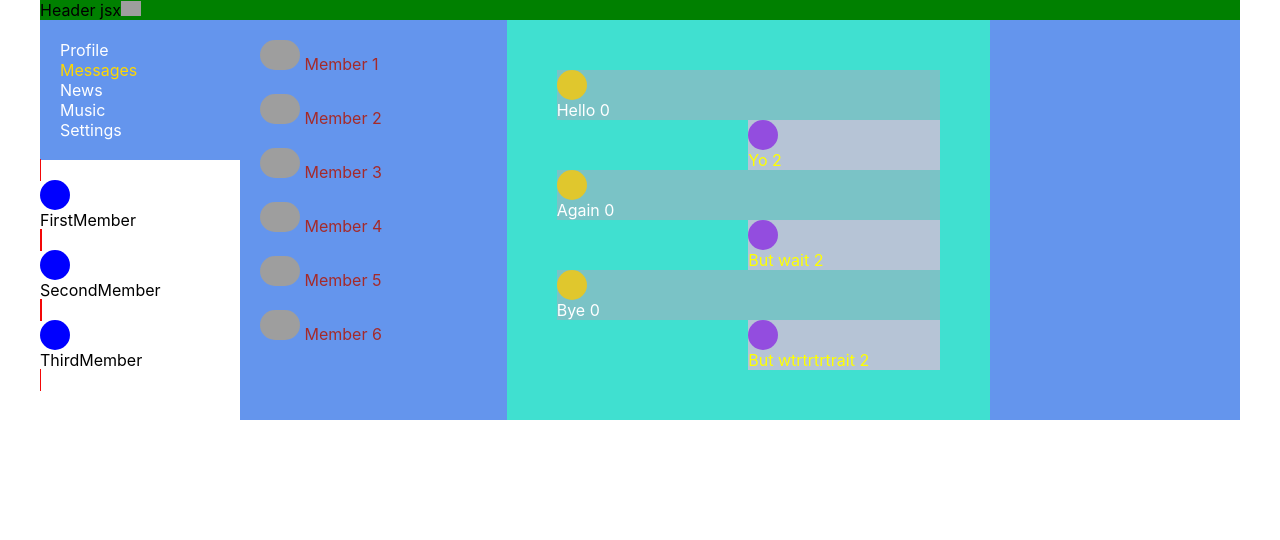
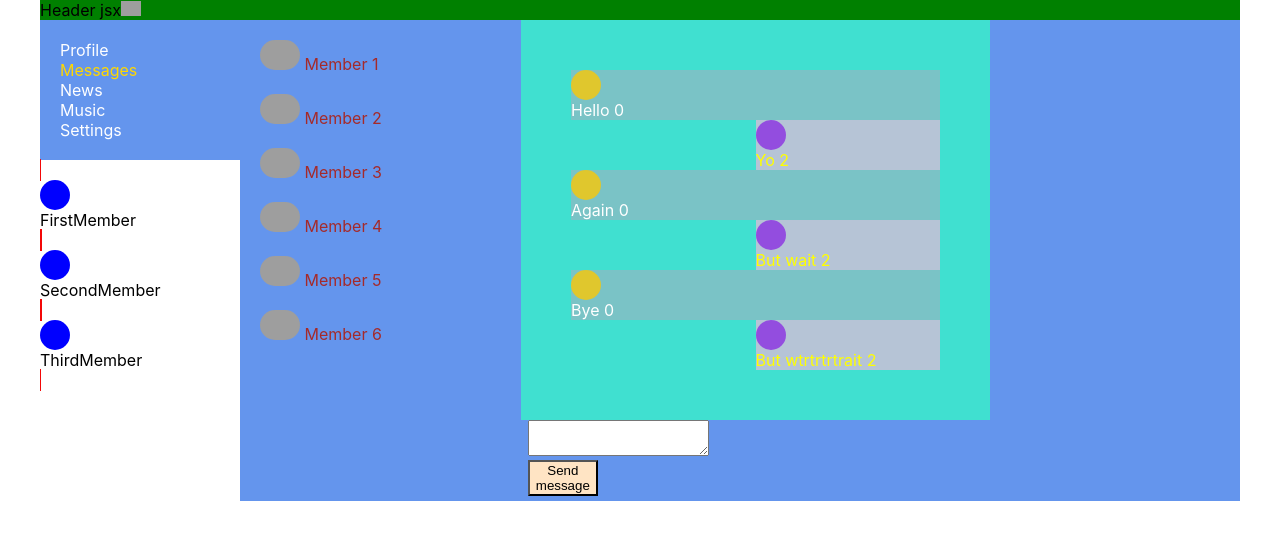
Before and after one commit to Margaret-coder/react-kabzda-1, a React (Create React App) app: page /dialogs in a window 1280 px wide. Shown: the top 540 px of the page. Built offline with nearby package versions, Linux system fonts and the light colour scheme; grey boxes are pictures that could not be loaded.

Commit message:
add message alert interactive

```diff
--- a/src/App.js
+++ b/src/App.js
@@ -12,10 +12,10 @@ const App = (props) => {
     <div className="app-wrapper">
       <Header />
       <Navbar />
-      <Sidebar sidebar={props.sidebar}/>
+      <Sidebar sidebar={props.state.sidebar}/>
       <div className="app-wrapper-content">
-      <Route path="/dialogs" render={() => <Dialogs dialogsPage={props.dialogsPage}/>}/>
-      <Route path="/profile" render={()=><Profile postsPage={props.postsPage} />}/>
+      <Route path="/dialogs" render={() => <Dialogs dialogsPage={props.state.dialogsPage}/>}/>
+      <Route path="/profile" render={()=><Profile postsPage={props.state.postsPage} />}/>
       </div>
     </div>
     </BrowserRouter>
--- a/src/components/Dialogs/Dialogs.jsx
+++ b/src/components/Dialogs/Dialogs.jsx
@@ -2,16 +2,21 @@ import { NavLink } from 'react-router-dom'
 import DialogItem from './DialogItem/DialogItem'
 import s from './Dialogs.module.css'
 import Message from './Message/Message'
+import React from 'react'
 
 const Dialogs = (props) => {
     //debugger
     let dialogsElements = props.dialogsPage.dialogsData.map(dialog =>
-        <DialogItem key={dialog.id} name={dialog.name} userId={dialog.userId} image_src={dialog.image_src} id={dialog.id}/>)
+        <DialogItem key={dialog.id} name={dialog.name} userId={dialog.userId} image_src={dialog.image_src} id={dialog.id} />)
 
     let messageElements = props.dialogsPage.messagesData.map(message =>
-        <Message key = {message.id} message={message.message} userId={message.userId} id={message.id}/>)
-
-    return(
+        <Message key={message.id} message={message.message} userId={message.userId} id={message.id} />)
+    let referenceMessage = React.createRef()
+    const sendMessage = () => {
+        const text = referenceMessage.current.value
+        alert(text)
+    }
+    return (
         <div className={s.dialogs}>
             <div className={s.dialogsItems}>
                 {dialogsElements}<div className="circle"></div>
@@ -19,6 +24,10 @@ const Dialogs = (props) => {
             <div className={s.messages}>
                 {messageElements}
             </div>
+            <div className={s.textarea}>
+                <textarea ref={referenceMessage}></textarea>
+                <button className={s.btn} onClick={sendMessage}>Send message</button>
+            </div>
         </div>
     )
 }
--- a/src/components/Dialogs/Dialogs.module.css
+++ b/src/components/Dialogs/Dialogs.module.css
@@ -51,3 +51,13 @@
 .notPageOwner .circle{
     background:rgba(137, 43, 226, 0.781);
 }
+.textarea{
+    margin-left: 159%;
+}
+.btn{
+    display: block;
+    display: inline-block;
+    text-align: center;
+    margin-bottom: 5px;
+    background-color:bisque;
+}
--- a/src/components/Profile/MyPosts/MyPosts.jsx
+++ b/src/components/Profile/MyPosts/MyPosts.jsx
@@ -1,16 +1,21 @@
 import s from './MyPosts.module.css'
+import React from 'react'
 import Post from '../Post/Post.jsx'
 
 const MyPosts = (props) => {
-
+    let newPostElement = React.createRef()
+    const addPost = () => {
+        let text = newPostElement.current.value
+        alert(text)
+    }
     return (
         <div className={s.postsBlock}>
             <h3>My posts</h3>
             <div>
                 <div>
-                    <textarea></textarea>
+                    <textarea ref={newPostElement}></textarea>
                 </div>
-                <div><button>Add post</button></div>
+                <div><button onClick={addPost}>Add post</button></div>
             </div>
             <div className={s.posts}>
                 {props.posts}
--- a/src/index.js
+++ b/src/index.js
@@ -4,16 +4,14 @@ import "./index.css";
 import App from "./App";
 import reportWebVitals from "./reportWebVitals";
 import state from "./redux/state"
+import { BrowserRouter } from "react-router-dom";
 
 ReactDOM.render(
-  <React.StrictMode>
+  <BrowserRouter>
     <App
-      dialogsPage={state.dialogsPage}
-      postsPage={state.postsPage}
-      sidebar={state.sidebar}
+    state={state}
     />
-  </React.StrictMode>,
-  document.getElementById("root")
+</BrowserRouter>, document.getElementById("root")
 );
 
 // If you want to start measuring performance in your app, pass a function
```
